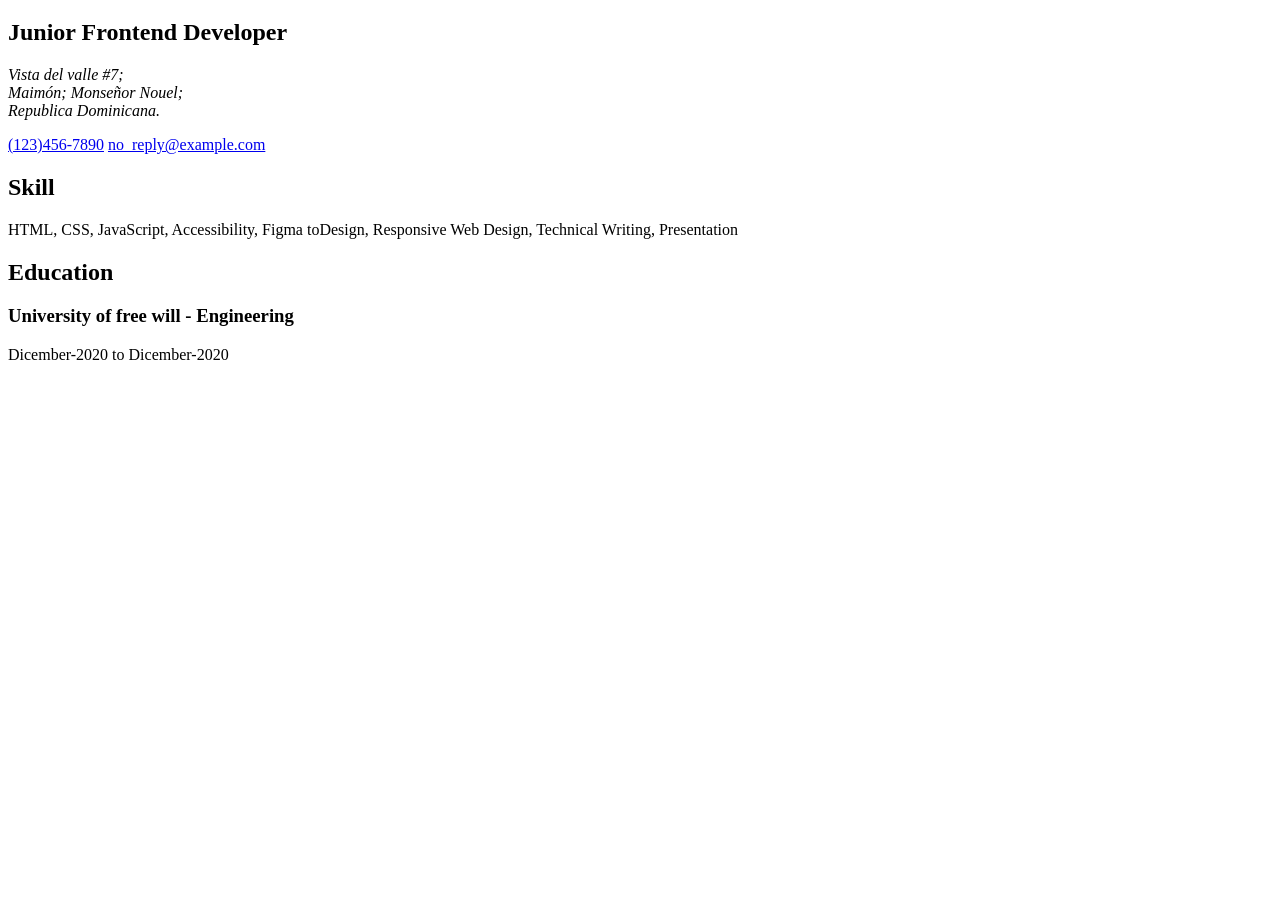
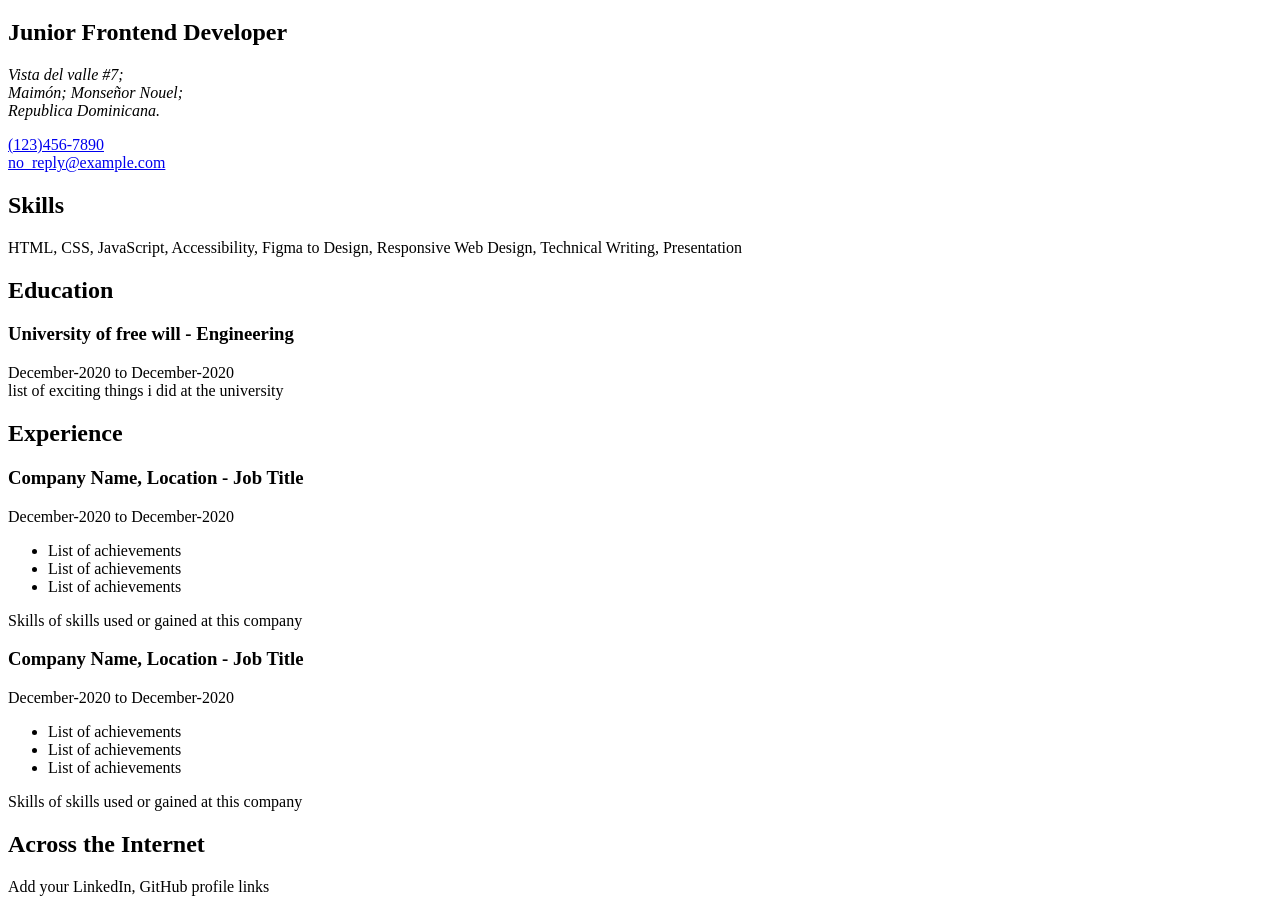
Before and after one commit to jory-1/single_page_CV, a plain HTML site: page index.html in a window 1280 px wide. Shown: the part 71-983 px from the top of the page. Before the commit the page ends 800 px from the top, so only its background shows below. Drawn offline with Linux system fonts and the light colour scheme.

Commit message:
Updated html

```diff
--- a/index.html
+++ b/index.html
@@ -8,8 +8,8 @@
 	<link rel="icon" href="" type="image/x-icon" />
 	<title> Single Page CV, Jorysniel Mata</title>
 	<meta property="og:image" content="" />
-	<meta property="og:description" content="" />
-	<meta property="og:title" content="" />
+	<meta property="og:description" content="Create a single-page HTML CV to showcase your career history" />
+	<meta property="og:title" content="Single-Page CV" />
 </head>
 
 <body>
@@ -23,11 +23,11 @@
 			<br> Republica Dominicana.
 		</p>
 	</address>
-	<a href="tel:1234567890">(123)456-7890</a>
+	<a href="tel:1234567890">(123)456-7890</a> <br>
 	<a href="mailto:no_reply@example.com">no_reply@example.com</a>
-	<h2>Skill</h2>
+	<h2>Skills</h2>
 	<p>
-		HTML, CSS, JavaScript, Accessibility, Figma toDesign, Responsive Web Design, Technical Writing,
+		HTML, CSS, JavaScript, Accessibility, Figma to Design, Responsive Web Design, Technical Writing,
 		Presentation
 	</p>
 
@@ -35,10 +35,45 @@
 		<h2>Education</h2>
 		<h3>University of free will - Engineering</h3>
 		<p>
-			<time datetime="2020-12">Dicember-2020</time> to <time datetime="2020-12">Dicember-2020</time>
+			<time datetime="2020-12">December-2020</time> to <time datetime="2020-12">December-2020</time>
+			<br> list of exciting things i did at the university
+		</p>
+	</section>
+	<section>
+		<h2>Experience</h2>
+		<article>
+			<h3>Company Name, Location - Job Title</h3>
+			<p>
+				<time datetime="2020-12">December-2020</time> to <time
+					datetime="2020-12">December-2020</time>
+			<ul>
+				<li>List of achievements</li>
+				<li>List of achievements</li>
+				<li>List of achievements</li>
 
+			</ul>
+			Skills of skills used or gained at this company
+			</p>
+		</article>
+		<article>
+			<h3>Company Name, Location - Job Title</h3>
+			<p>
+				<time datetime="2020-12">December-2020</time> to <time
+					datetime="2020-12">December-2020</time>
+			<ul>
+				<li>List of achievements</li>
+				<li>List of achievements</li>
+				<li>List of achievements</li>
 
-		</p>
+			</ul>
+			Skills of skills used or gained at this company
+			</p>
+
+		</article>
+	</section>
+	<section>
+		<h2>Across the Internet</h2>
+		<p>Add your LinkedIn, GitHub profile links</p>
 	</section>
 
 
```
